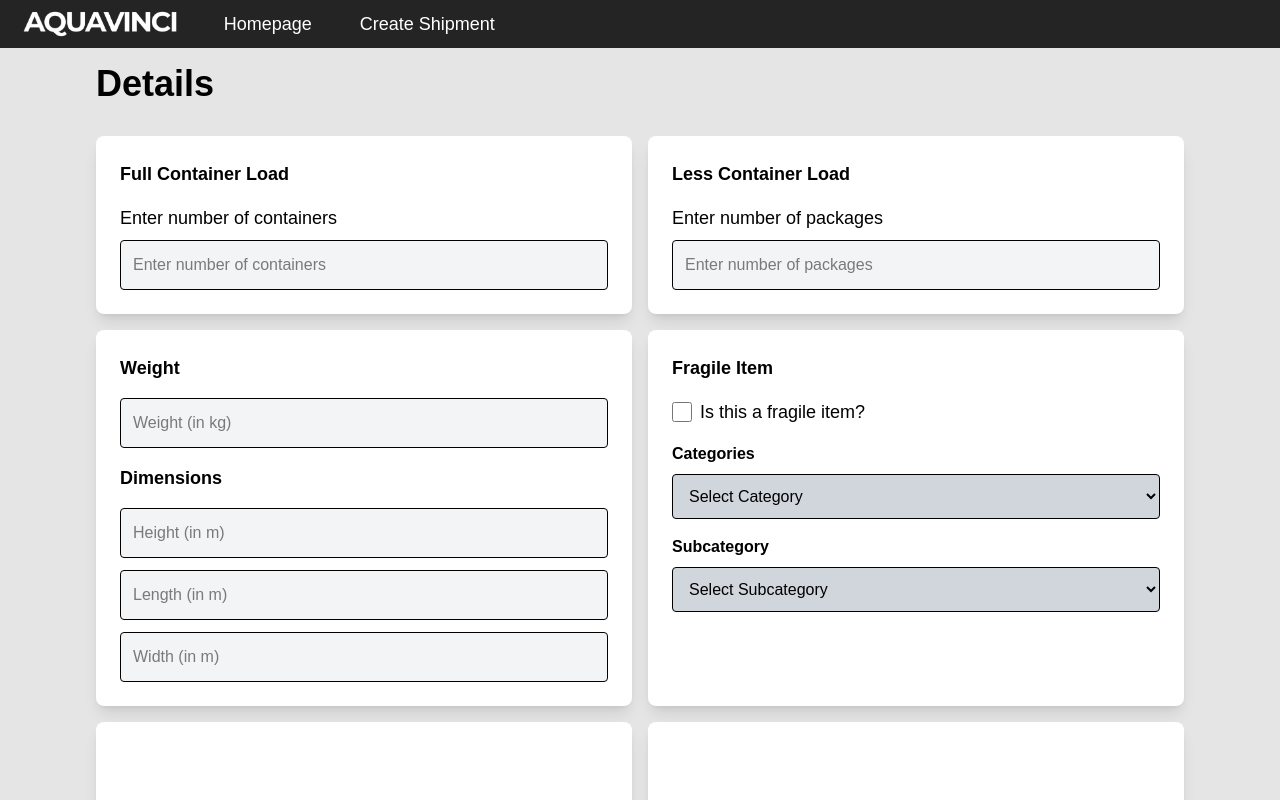
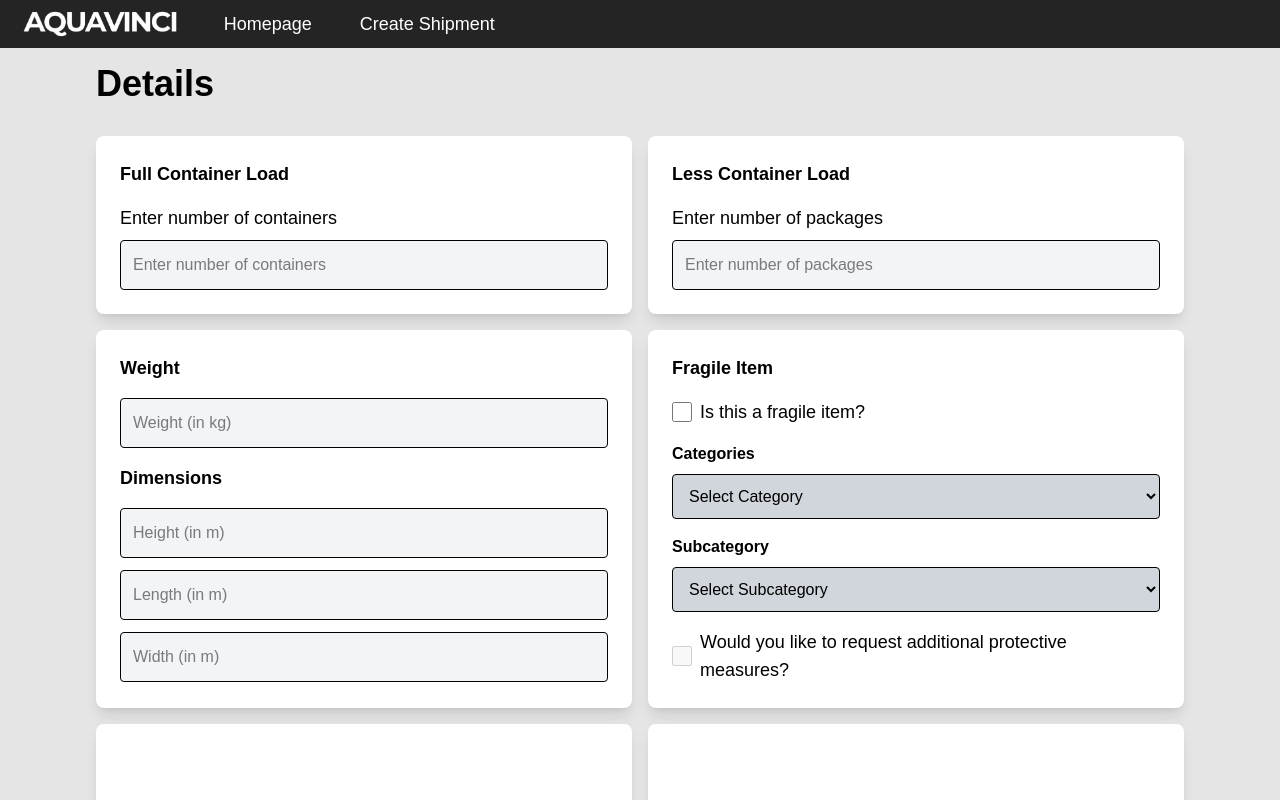
Before and after one commit to AlketKuehne/aquavinci, a Next.js app: page /create-shipment/details in a window 1280 px wide. Shown: the top 800 px of the page. Built offline with nearby package versions, Linux system fonts and the light colour scheme.

Commit message:
added another thing to tick and fragile items box

```diff
--- a/app/create-shipment/details/page.tsx
+++ b/app/create-shipment/details/page.tsx
@@ -263,6 +263,20 @@ export default function DetailsPage() {
                   ))}
               </select>
             )}
+
+            {/* Additional Protection Checkbox */}
+            <div className="flex items-center mt-4">
+              <input
+                type="checkbox"
+                id="extraProtection"
+                className="w-5 h-5"
+                disabled={!isFragile}
+                aria-label="Request Additional Protective Measures"
+              />
+              <label htmlFor="extraProtection" className="ml-2 text-lg font-medium">
+                Would you like to request additional protective measures?
+              </label>
+            </div>
           </div>
         </div>
 
```
